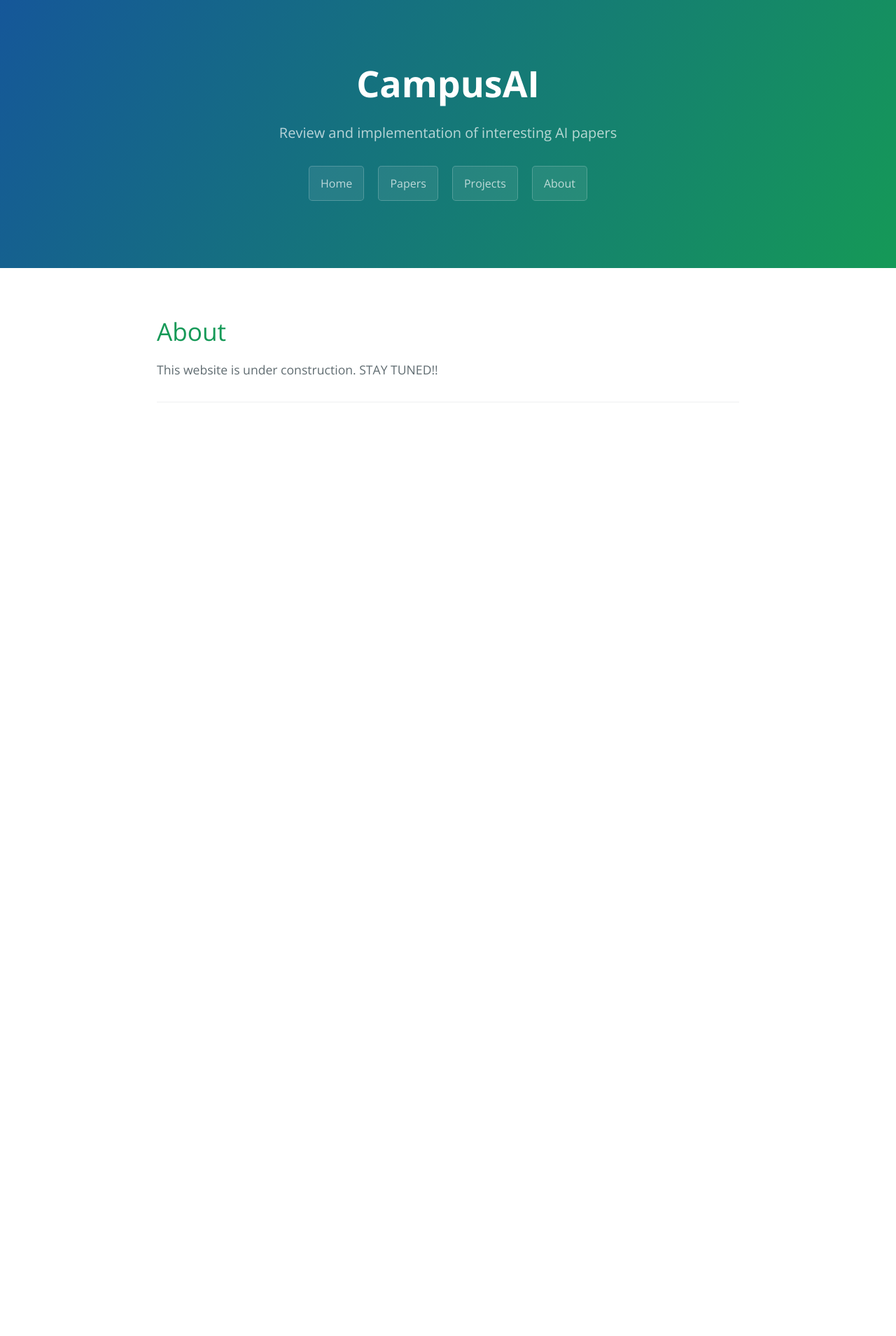
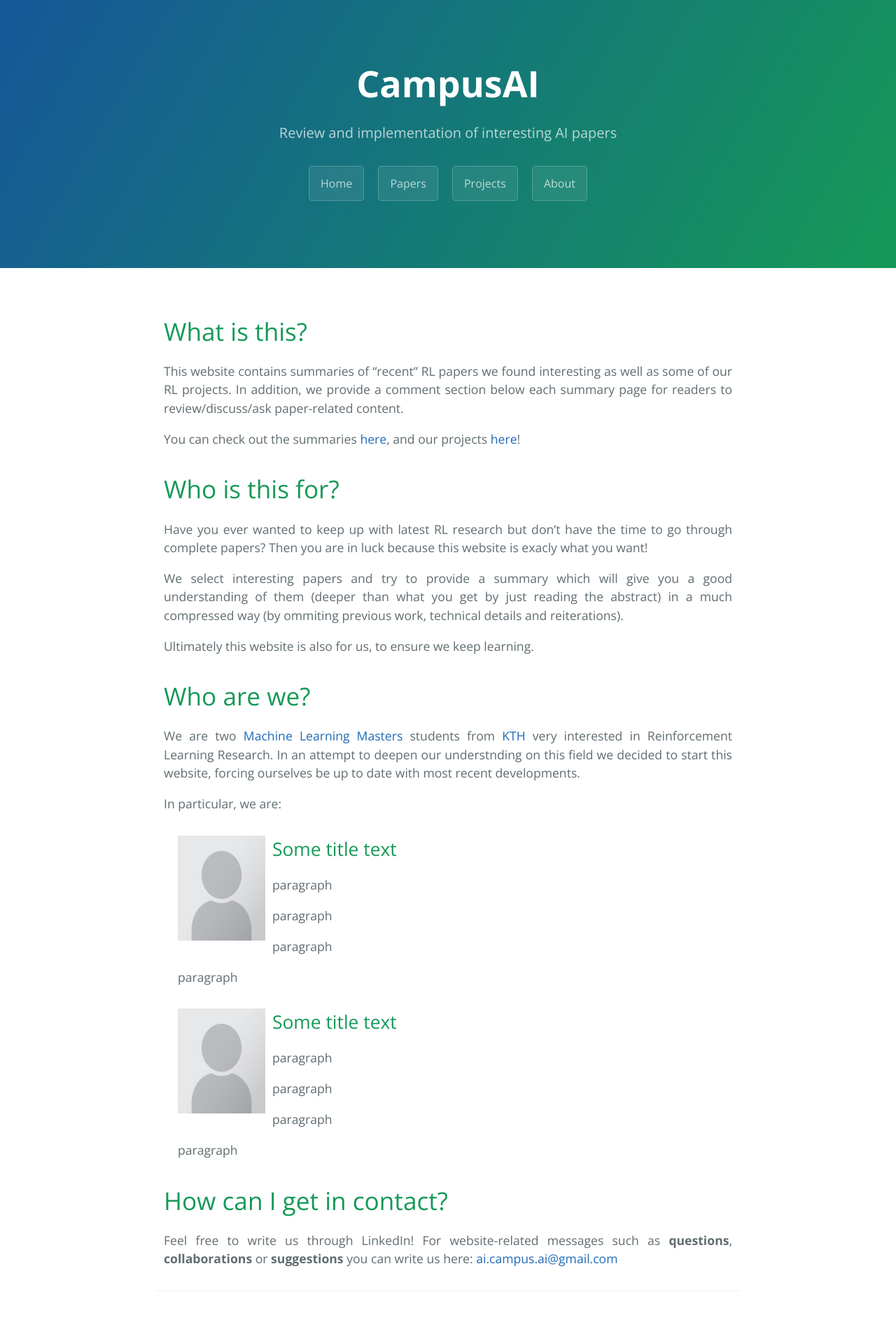
Before and after one commit to CampusAI/CampusAI.github.io, a Jekyll site: the page built from about.md, in a window 1280 px wide. Shown: the whole page at 70% size. Built offline with Jekyll 4.4.1, drawn with Linux system fonts in a browser that asks for light colours; before the commit the page ends 900 px from its top, so only the background shows below that.

Commit message:
Written a bit of about page

```diff
--- a/about.md
+++ b/about.md
@@ -1,7 +1,72 @@
 ---
 layout: page
-title: About
+# title: About
 permalink: /about/
 ---
 
-This website is under construction. STAY TUNED!!
+# What is this?
+
+This website contains summaries of "recent" RL papers we found interesting as well as some of our RL projects.
+In addition, we provide a comment section below each summary page for readers to review/discuss/ask paper-related content.
+
+You can check out the summaries [here](papers.md), and our projects [here](projects.md)!
+
+# Who is this for?
+
+Have you ever wanted to keep up with latest RL research but don't have the time to go through complete papers?
+Then you are in luck because this website is exacly what you want!
+
+We select interesting papers and try to provide a summary which will give you a good understanding of them (deeper than what you get by just reading the abstract) in a much compressed way (by ommiting previous work, technical details and reiterations).
+
+Ultimately this website is also for us, to ensure we keep learning.
+
+# Who are we?
+
+We are two [Machine Learning Masters](https://www.kth.se/en/studies/master/machinelearning/description-1.48533) students from [KTH](https://www.kth.se/en) very interested in Reinforcement Learning Research.
+In an attempt to deepen our understnding on this field we decided to start this website, forcing ourselves be up to date with most recent developments.
+
+In particular, we are:
+
+<div style="clear: both;">
+  <div style="float: left; margin-right 1em;">
+    <img src="/assets/images/about/placeholder.png" height="150" width="125" margin-right="10" margin-left="10">
+  </div>
+  <div>
+      <style>
+        div {
+        margin-right: 10px;
+        margin-left: 10px;
+        }
+    </style>
+    <h2>Some title text</h2>
+    <p>paragraph</p>
+    <p>paragraph</p>
+    <p>paragraph</p>
+    <p>paragraph</p>
+  </div>
+</div>
+
+<div style="clear: both;">
+  <div style="float: left; margin-right 1em;">
+    <img src="/assets/images/about/placeholder.png" height="150" width="125" margin-right="10" margin-left="10">
+  </div>
+  <div>
+      <style>
+        div {
+        margin-right: 10px;
+        margin-left: 10px;
+        }
+    </style>
+    <h2>Some title text</h2>
+    <p>paragraph</p>
+    <p>paragraph</p>
+    <p>paragraph</p>
+    <p>paragraph</p>
+  </div>
+</div>
+
+
+# How can I get in contact?
+
+Feel free to write us through LinkedIn!
+For website-related messages such as __questions__, __collaborations__ or __suggestions__ you can write us here: [ai.campus.ai@gmail.com](mailto:ai.campus.ai@gmail.com)
```
Also changed, not shown: assets/images/about/placeholder.png (added).
